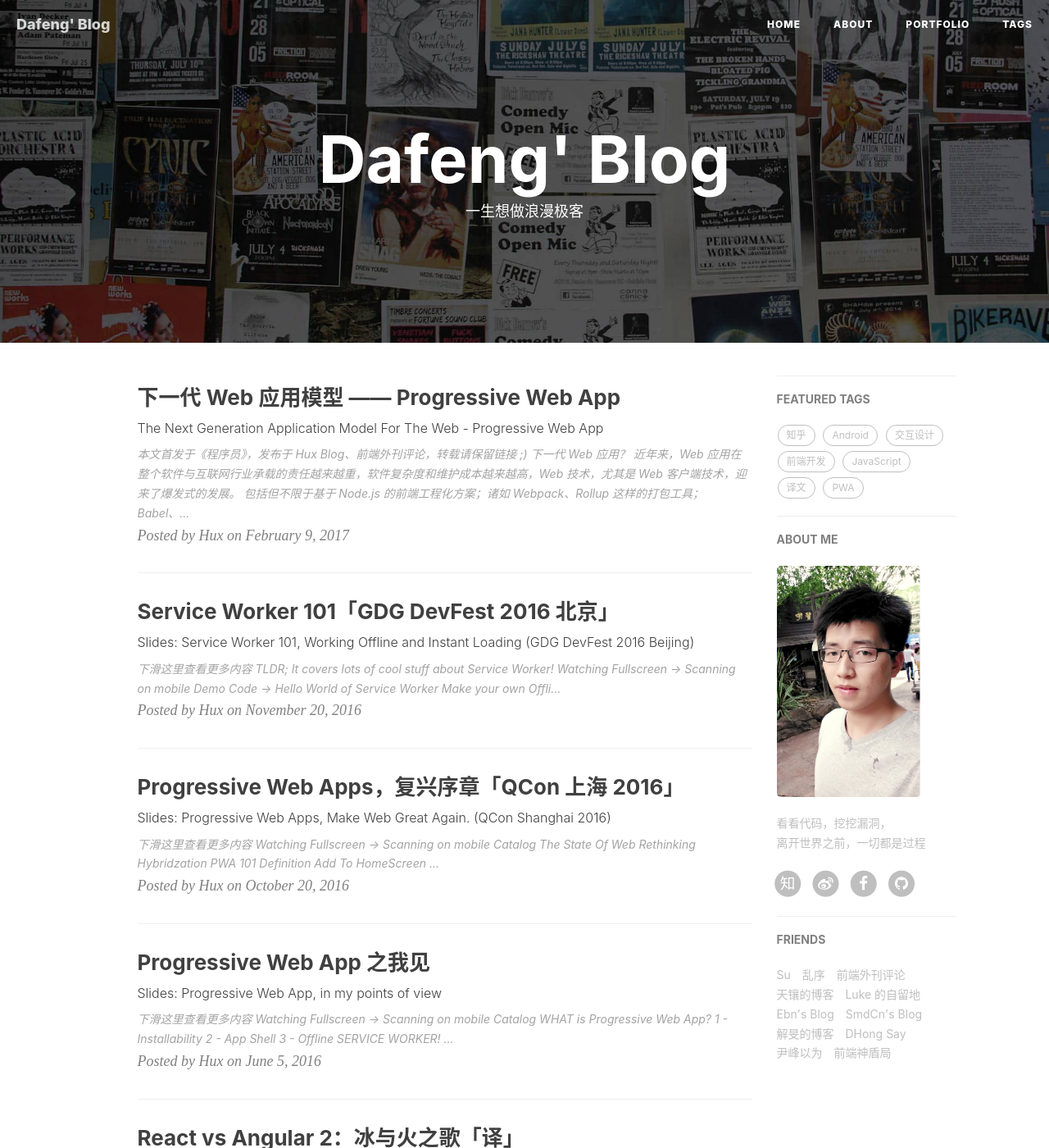
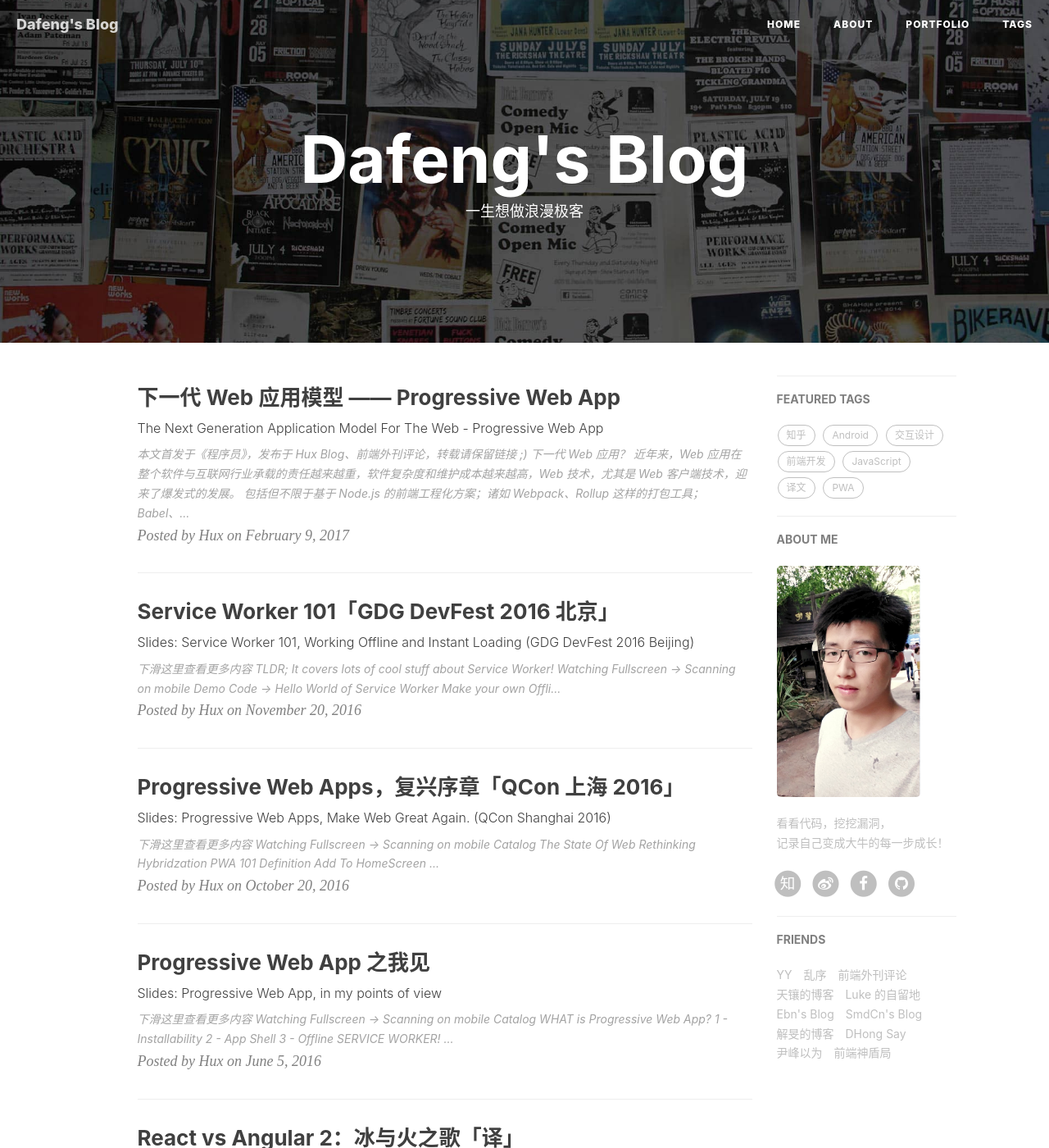
Before and after one commit to jessica1123/stfpeak.github.io, a Jekyll site: the page built from index.html, in a window 1280 px wide and 1400 px high. Shown: the whole window at 82% size. Built offline with Jekyll 4.4.1, drawn with Linux system fonts in a browser that asks for light colours; nearby versions of some CDN libraries; the list of posts is cut into pages by our own code; comment, search, counter and statistics services are not loaded; some of the changed text lies outside the part shown.

Commit message:
modify _config.yml

```diff
--- a/_config.yml
+++ b/_config.yml
@@ -1,5 +1,5 @@
 # Site settings
-title: Dafeng' Blog
+title: Dafeng's Blog
 SEOTitle: 大风的博客 | Dafeng's Blog
 header-img: img/home-bg.jpg
 email: stfpeak@163.com
@@ -69,7 +69,7 @@ ga_track_id: 'UA-49627206-1'            # Format: UA-xxxxxx-xx
 
 # Sidebar settings
 sidebar: true                           # whether or not using Sidebar.
-sidebar-about-description: "看看代码，挖挖漏洞，<br>离开世界之前，一切都是过程"
+sidebar-about-description: "看看代码，挖挖漏洞，<br>记录自己变成大牛的每一步成长！"
 sidebar-avatar: /img/feng.png      # use absolute URL, seeing it's used in both `/` and `/about/`
 
 
@@ -89,8 +89,8 @@ service-worker: true
 # Friends
 friends: [
     {
-        title: "Su",
-        href: "http://su.gallery/"
+        title: "YY",
+        href: "http://xy14qg.oschina.io/"
     },{
         title: "乱序",
         href: "http://mida.re/"
```
